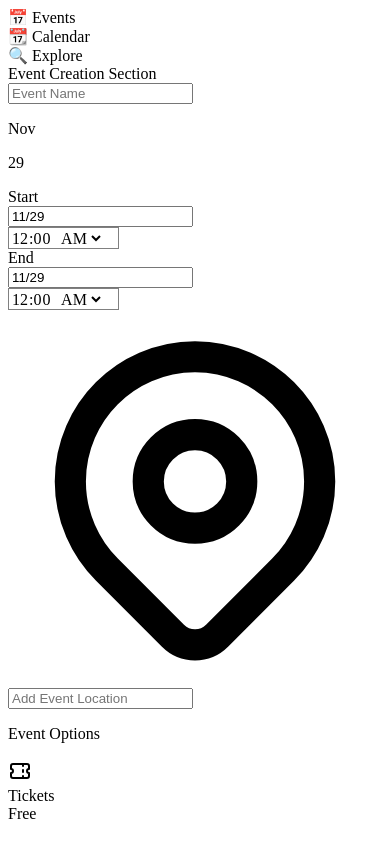
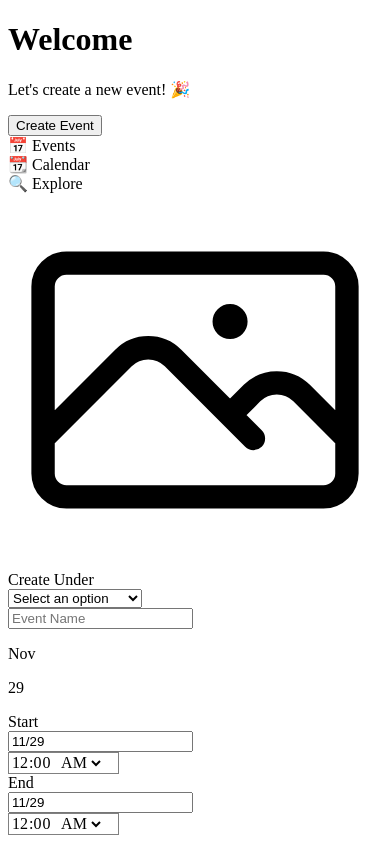
Before and after one commit to rahulsharmaah/10Times, a React (Create React App) app: page / in a window 390 px wide. Shown: the top 844 px of the page. Built offline with nearby package versions, Linux system fonts and the light colour scheme.

Commit message:
some more changes

```diff
--- a/src/components/DateSection.js
+++ b/src/components/DateSection.js
@@ -31,7 +31,7 @@ const DateSection = () => {
   return (
     <div className="flex flex-row">
       {/* Selected Month and Date */}
-      <div className="flex flex-col items-center mt-2 rounded">
+      <div className="flex flex-col items-center mt-2 rounded-lg">
         <div className="flex flex-col items-center align-top justify-start border rounded-lg">
           <p className="bg-gray-500 text-white text-center p-2">
             {selectedMonth}
--- a/src/components/EventCreationSection.js
+++ b/src/components/EventCreationSection.js
@@ -4,6 +4,7 @@ import React, { useState } from "react";
 import DateSection from "./DateSection";
 import LocationSection from "./LocationSection";
 import EventOptionsSection from "./EventOptionsSection";
+import IconAndCategory from "./IconAndCategory";
 // import BgChanger from "./BgChanger";
 
 const EventCreationSection = () => {
@@ -14,6 +15,10 @@ const EventCreationSection = () => {
 
   return (
     <div className="flex flex-col bg-white">
+     <div className="flex">
+       <IconAndCategory />
+     </div>
+
       <div className="flex p-1 flex-col">
         <input
           type="text"
@@ -29,7 +34,7 @@ const EventCreationSection = () => {
           onBlur={(e) =>
             e.target.classList.remove("text-2xl", "placeholder-current")
           }
-          className="py-4 my-2 text-4xl font-medium text-gray-500 border-none rounded-md outline-none "
+          className="py-4 my-2 text-4xl font-medium text-gray-700 border-none rounded-md outline-none "
         />
         <DateSection />
         <LocationSection />
--- a/src/components/IconAndCategory.js
+++ b/src/components/IconAndCategory.js
@@ -1,14 +1,49 @@
 // IconAndCategory.js
-import React from 'react';
+import React, { useState } from "react";
+import { ImageIcon } from "./ImageIcon";
 
-const IconAndCategory = () => (
-  <div className="flex items-center mb-4">
-    <div className="w-1/6"> { /* Icon */ } </div>
-    <div className="w-1/3"> Create Under </div>
-    <select className="w-1/2 p-2 border rounded-md">
-      {/* Options for event categories */}
-    </select>
-  </div>
-);
+const IconAndCategory = () => {
+  const [selectedCategory, setSelectedCategory] = useState("");
+  const [validationError, setValidationError] = useState("");
+
+  const handleCategoryChange = (e) => {
+    setSelectedCategory(e.target.value);
+    setValidationError(""); // Clear validation error when the selection changes
+  };
+
+  // const handleSubmit = () => {
+  //   if (!selectedCategory) {
+  //     setValidationError("Please select a category");
+  //     return;
+  //   }
+  //   console.log("Selected Category:", selectedCategory);
+  // };
+
+  return (
+    <div className="flex items-center mb-4">
+      <div className="flex-1">
+        <ImageIcon />
+      </div>
+      <div className="block px-4">
+        <div className=" px-3 py-1 text-gray-500 font-medium">Create Under</div>
+        <select
+          className="px-2 py-0   text-slate-900 font-medium border border-none rounded-md outline-none w-full"
+          value={selectedCategory}
+          onChange={handleCategoryChange}
+        >
+          {/* Options for event categories */}
+          <option value="">Select an option</option>
+          <option value="PersonalCalender">Personal Calender</option>
+          <option value="BusinessCalender">Business Calender</option>
+          <option value="SocialCalender">Social Events</option>
+        </select>
+        {/* Validation message */}
+        {validationError && (
+          <div className="text-red-500 mt-2">{validationError}</div>
+        )}
+      </div>
+    </div>
+  );
+};
 
 export default IconAndCategory;
--- a/src/components/LocationSection.js
+++ b/src/components/LocationSection.js
@@ -33,7 +33,7 @@ const LocationSection = () => {
       <input
         type="text"
         placeholder="Add Event Location"
-        className="w-full p-2 m-2  bg-gray-100 border text-gray-500 rounded-md border-none rounded-md outline-none"
+        className="w-full p-2 m-2  bg-gray-100 border font-medium text-gray-700 rounded-md border-none rounded-md outline-none"
         value={Location}
         onChange={handleLocationChange}
         onClick={(e) =>
--- /dev/null
+++ b/src/components/PageHeader.js
@@ -0,0 +1,31 @@
+import React from "react";
+
+export const PageHeader = () => {
+  return (
+    <header className="bg-gray-50">
+      <div className="mx-auto max-w-screen-xl px-4 py-8 sm:px-6 sm:py-12 lg:px-8">
+        <div className="sm:flex sm:items-center sm:justify-between">
+          <div className="text-center sm:text-left">
+            <h1 className="text-2xl font-bold text-gray-900 sm:text-3xl">
+              Welcome
+            </h1>
+
+            <p className="mt-1.5 text-sm text-gray-500">
+              Let's create a new event! 🎉
+            </p>
+          </div>
+
+          <div className="mt-4 flex flex-col gap-4 sm:mt-0 sm:flex-row sm:items-center">
+
+            <button
+              className="block rounded-lg bg-blue-600 px-5 py-3 text-sm font-medium text-white transition hover:bg-indigo-700 focus:outline-none focus:ring"
+              type="button"
+            >
+              Create Event
+            </button>
+          </div>
+        </div>
+      </div>
+    </header>
+  );
+};
--- a/src/pages/EventCreationPage.js
+++ b/src/pages/EventCreationPage.js
@@ -2,37 +2,32 @@
 import React from "react";
 import Header from "../components/Header";
 import EventCreationSection from "../components/EventCreationSection";
-// import BgChanger from "../components/BgChanger";
-// import IconAndCategory from "../components/IconAndCategory";
-// import LocationSection from "../components/LocationSection";
-// import DateSection from "../components/DateSection";
-
+import { PageHeader } from "../components/PageHeader";
 function EventCreationPage() {
   return (
-    <div className="flex flex-col bg-gray-100 px-14 py-8 ml-40 mr-40  mt-20 mb-20 ">
+    <>
+      <PageHeader title="Create Event" />
+      <div className="flex flex-col bg-gray-100 px-14 py-8 ml-40 mr-40  mt-10 mb-20  sm:ml-0-mr-0 ">
         {/* Header at the top */}
         <Header />
-      {/* Two divs side by side */}
-      <div className="flex flex-row  bg-white flex-grow py-4 px-4 border rounded-lg">
-        {/* First div */}
+        <div className="grid grid-cols-1 gap-4 lg:grid-cols-2 lg:gap-8 bg-white py-4 px-4 border rounded-lg">
           <div className="flex-1 p-4">
-          {/* Your content for the first div goes here */}
-          Event Creation Section
             <EventCreationSection />
           </div>
-
-        {/* Second div */}
-        <div className="flex-1 bg-white p-4">
+          <div className="flex-1 p-4">
             Your content for the second div goes here
-          {/* <BgChanger/> */}
           </div>
-      </div>
-      <div className=" flex-col w-auto flex-wrap bg-white p-4">
-        <button className="bg-slate-900 text-white p-2 rounded-md">
+          <div className=" flex-col w-auto flex-wrap p-4">
+            <button
+              className="bg-slate-900 text-white p-2 rounded-md"
+              style={{ width: "100%" }}
+            >
               Create Event
             </button>
           </div>
         </div>
+      </div>
+    </>
   );
 }
 
```
Lines whose indentation alone changed are shown as unchanged.
